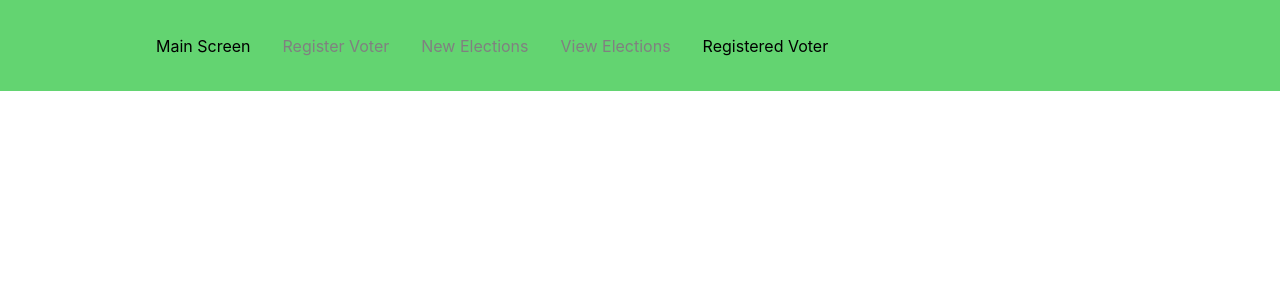
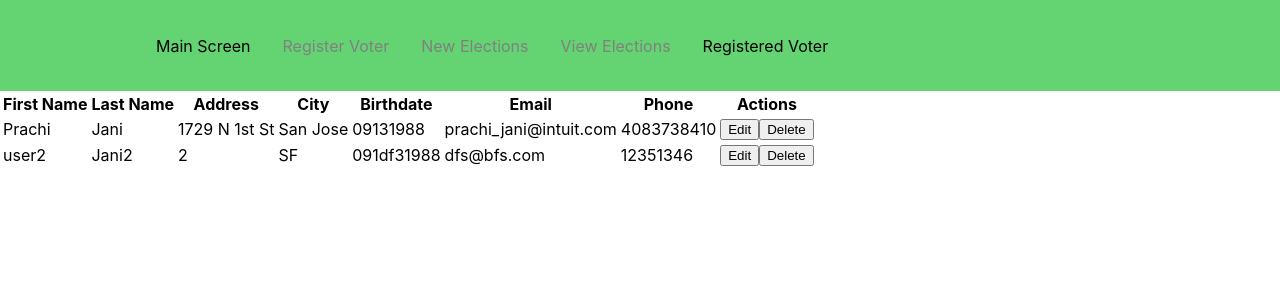
Before and after one commit to PrachiJani13/IntuitsBallot, a React (Create React App) app in the folder intuitsballot/: page /registeredvoter in a window 1280 px wide. Shown: the top 300 px of the page. Built offline with nearby package versions, Linux system fonts and the light colour scheme.

Commit message:
added rough voters table

```diff
--- a/intuitsballot/src/App.js
+++ b/intuitsballot/src/App.js
@@ -1,10 +1,11 @@
 import React from "react";
 import {
   BrowserRouter as Router,
-  Switch,
+  Switch, Route
 } from "react-router-dom";
 
 import NavBar from './component/NavBar';
+import RegisteredVoters from "./component/RegisteredVoters";
 
 // import NewElection from "./election/NewElection";
 // import Elections from './election/Elections'
@@ -28,6 +29,9 @@ function App() {
           {/* <Route path="/">
             <Home />
           </Route> */}
+          <Route path="/registeredvoter">
+            <RegisteredVoters/>
+          </Route>
         </Switch>
       </div>
     </Router>
--- /dev/null
+++ b/intuitsballot/src/component/RegisteredVoters.js
@@ -0,0 +1,67 @@
+import {useState} from "react";
+const mockUsers = [
+    { id: 0, votedElectionIDs: [0, 1, 2],
+      user:
+          {
+              firstname: "Prachi",
+              lastname: "Jani",
+              address: "1729 N 1st St",
+              city: "San Jose",
+              birthdate: "09131988",
+              email: "prachi_jani@intuit.com",
+              phone: "4083738410"
+          }
+      },
+    { id: 0, votedElectionIDs: [0, 1, 2],
+        user:
+            {
+                firstname: "user2",
+                lastname: "Jani2",
+                address: "2",
+                city: "SF",
+                birthdate: "091df31988",
+                email: "dfs@bfs.com",
+                phone: "12351346"
+            }
+    },
+];
+function RegisteredVoters({users=mockUsers}) {
+    const voterRows = users.map(userObj => {
+        const user = userObj.user;
+        return (
+            <tr>
+                <td>{user.firstname}</td>
+                <td>{user.lastname}</td>
+                <td>{user.address}</td>
+                <td>{user.city}</td>
+                <td>{user.birthdate}</td>
+                <td>{user.email}</td>
+                <td>{user.phone}</td>
+                <td><button>Edit</button><button>Delete</button></td>
+            </tr>
+        )
+    })
+    return (
+        <div>
+            <table>
+                <thead>
+                    <tr>
+                        <th>First Name</th>
+                        <th>Last Name</th>
+                        <th>Address</th>
+                        <th>City</th>
+                        <th>Birthdate</th>
+                        <th>Email</th>
+                        <th>Phone</th>
+                        <th>Actions</th>
+                    </tr>
+                </thead>
+                <tbody>
+                    {voterRows}
+                </tbody>
+            </table>
+        </div>
+    )
+}
+
+export default RegisteredVoters;
```
